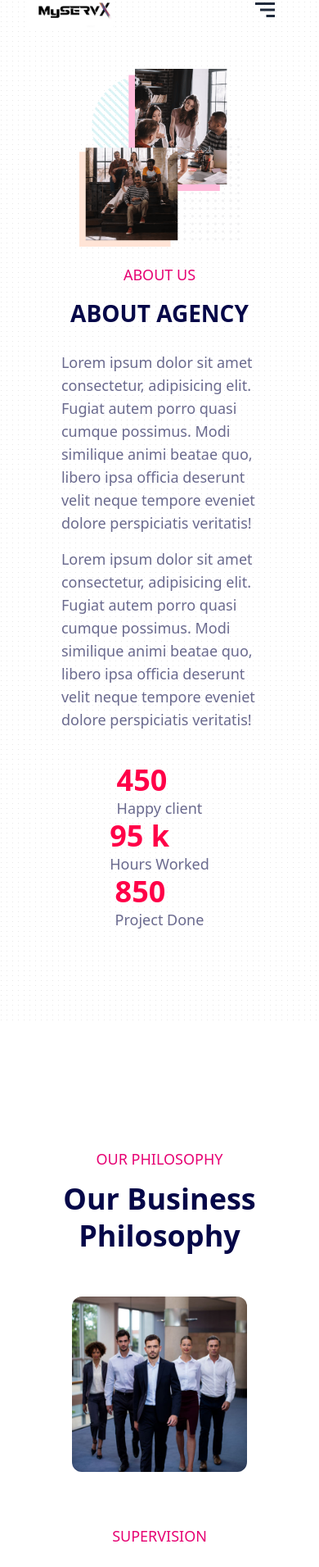
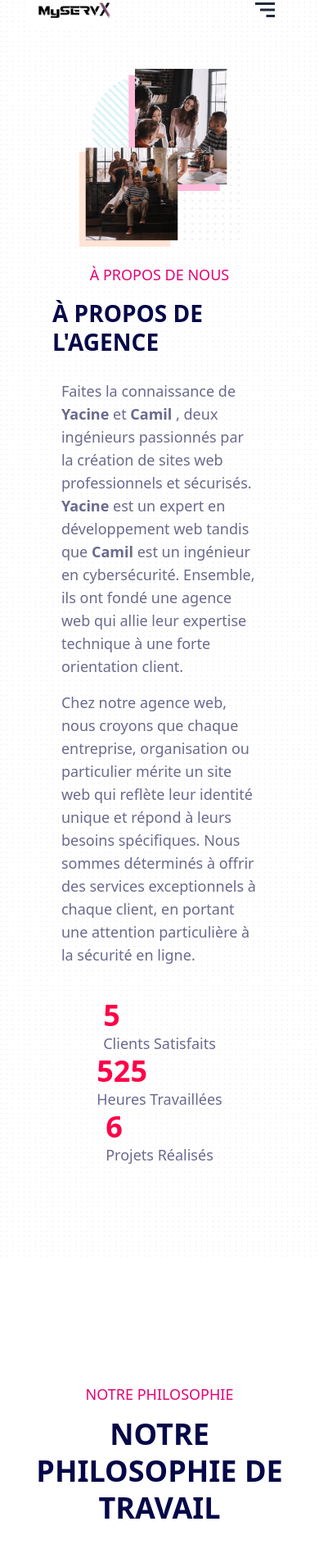
Before and after one commit to anesszereg/My_ServX, a Next.js app: page /AgencyPage in a window 390 px wide. Shown: the part 28-1940 px from the top of the page at 82% size. Built offline with nearby package versions, Linux system fonts and the light colour scheme.

Commit message:
modification des texte dans la page About Agency

```diff
--- a/src/components/Header/Navlinks.jsx
+++ b/src/components/Header/Navlinks.jsx
@@ -34,7 +34,7 @@ const Navlinks = ({visible,setVisible,setActiveNav,activeNav}) => {
           <li className="h-full  uppercase group font-medium tracking-wider grid place-items-center  text-gray-800 w-full relative">
               {/* left and translate to center the bottom gradient */}
               <div className="absolute  group-hover:left-0 right-0   transition-all ease-in-out duration-500 group-hover:w-full w-0 h-[4px] bottom-0  bg-gradient-to-r from-sky-400 to-indigo-400"></div>
-              <Link className="h-full cursor-pointer w-24 flex  items-center" smooth offset={-100} href='/AgencyPage'>About Us</Link>
+              <Link className="h-full cursor-pointer w-24 flex  items-center" smooth offset={-100} href='/AgencyPage'>L&apos;agence</Link>
             </li>
 
         </ul>
--- a/src/components/Home/AboutCompany.jsx
+++ b/src/components/Home/AboutCompany.jsx
@@ -40,29 +40,27 @@ function AboutCompany() {
                     />
             </div>
             <div className="flex flex-col lg:items-start items-center gap-4 lg:w-2/6 lg:h-2/6">
-                <p ref={title} className='text-work  opacity-0 translate-y-4  font-normal text-lg'>
-                    ABOUT US
-                </p>
-                <p ref={subtitle} className='text-work-card leading-tight  font-bold lg:text-5xl text-[28px] mb-3 opacity-0 translate-y-4 '>ABOUT AGENCY</p>
+                 {<p ref={title} className='text-work  opacity-0 translate-y-4  font-normal text-lg'>
+                 &Agrave; PROPOS DE NOUS
+                </p> }
+                <p ref={subtitle} className='text-work-card leading-tight  font-bold lg:text-5xl text-[28px] mb-3 opacity-0 translate-y-4 '>&Agrave; PROPOS DE L&apos;AGENCE</p>
                 <p ref={text} className='text-text-blog  text-lg w-11/12 opacity-0 translate-y-4 '>
-                    Lorem ipsum dolor sit amet consectetur, adipisicing elit. Fugiat autem porro quasi cumque possimus. Modi similique animi beatae quo, libero ipsa officia deserunt velit neque tempore eveniet dolore perspiciatis veritatis!
-                </p>
+                Faites la connaissance de <span className="font-bold"> Yacine </span>  et <span className="font-bold"> Camil </span>, deux ingénieurs passionnés par la création de sites web professionnels et sécurisés. <span className="font-bold"> Yacine </span> est un expert en développement web tandis que <span className="font-bold"> Camil </span> est un ingénieur en cybersécurité. Ensemble, ils ont fondé une agence web qui allie leur expertise technique à une forte orientation client.                </p>
                 <p ref={text2} className='text-text-blog  text-lg w-11/12 opacity-0 translate-y-4  '>
-                    Lorem ipsum dolor sit amet consectetur, adipisicing elit. Fugiat autem porro quasi cumque possimus. Modi similique animi beatae quo, libero ipsa officia deserunt velit neque tempore eveniet dolore perspiciatis veritatis!
-                </p>
+                Chez notre agence web, nous croyons que chaque entreprise, organisation ou particulier mérite un site web qui reflète leur identité unique et répond à leurs besoins spécifiques. Nous sommes déterminés à offrir des services exceptionnels à chaque client, en portant une attention particulière à la sécurité en ligne.                </p>
 
                 <div className="flex justify-between items-center w-10/12 flex-col md:flex-row lg:flex-row mt-6">
                         <div className="flex flex-col">
-                            <p className='font-bold text-blog1 text-4xl '><CountUp end={450} duration={4} /> </p>
-                            <p ref={text3} className='text-text-blog opacity-0 translate-y-4   text-lg'>Happy client</p>
+                            <p className='font-bold text-blog1 text-4xl '><CountUp end={5} duration={1} /> </p>
+                            <p ref={text3} className='text-text-blog opacity-0 translate-y-4   text-lg'>Clients Satisfaits</p>
                         </div>
                         <div className="flex flex-col">
-                            <p className='font-bold text-blog1 text-4xl '><CountUp end={95} duration={4} /> k</p>
-                            <p ref={text4} className='text-text-blog opacity-0 translate-y-4   text-lg'>Hours Worked </p>
+                            <p className='font-bold text-blog1 text-4xl '><CountUp end={525} duration={4} />{ /*k*/}</p>
+                            <p ref={text4} className='text-text-blog opacity-0 translate-y-4   text-lg'>Heures Travaill&eacute;es </p>
                         </div>
                         <div className="flex flex-col">
-                            <p className='font-bold text-blog1 text-4xl '><CountUp end={850} duration={4} /> </p>
-                            <p ref={text5} className='text-text-blog opacity-0 translate-y-4   text-lg'>Project Done</p>
+                            <p className='font-bold text-blog1 text-4xl '><CountUp end={6} duration={1} /> </p>
+                            <p ref={text5} className='text-text-blog opacity-0 translate-y-4   text-lg'>Projets R&eacute;alis&eacute;s</p>
                         </div>
                 </div>
 
--- a/src/components/Home/Philosophy.jsx
+++ b/src/components/Home/Philosophy.jsx
@@ -33,18 +33,19 @@ function Philosophy() {
     const content = [
         {
             title: 'SUPERVISION',
-            subTitle: 'Leadership',
-            text: 'Lorem Ipsum is simply dummy text of the printing and typesetting industry. Lorem Ipsum has been the industry s standard dummy text ever since the 1500s, when an unknown printer took a galley of type and scrambled it to make a type specimen book. Lorem Ipsum is simply dummy text of the printing and typesetting industry',
+            subTitle: "L'excellence technique",
+            text: "Nous sommes passionnés par la technologie et nous nous engageons à rester à la pointe de l'innovation. Nous nous efforçons de fournir des solutions web de qualité supérieure en utilisant les technologies les plus avancées et les meilleures pratiques du secteur.",
             url: '/assets/philo/leadership.jpg'
         }, {
-            title: 'STRENGTH',
+            title: 'NOTRE FORCE',
             subTitle: 'Team Collaboration',
-            text: 'Lorem Ipsum is simply dummy text of the printing and typesetting industry. Lorem Ipsum has been the industry s standard dummy text ever since the 1500s, when an unknown printer took a galley of type and scrambled it to make a type specimen book. Lorem Ipsum is simply dummy text of the printing and typesetting industry',
+            text: 'Nous croyons que la collaboration est essentielle pour atteindre des résultats exceptionnels. Nous travaillons en étroite collaboration avec nos clients pour comprendre leurs besoins, leurs objectifs et leurs attentes, afin de leur fournir des solutions web sur mesure qui répondent parfaitement à leurs exigences.',
             url: '/assets/philo/collaboration.jpg'
         }, {
-            title: 'QUALITY',
-            subTitle: 'Transparency & Integrity',
-            text: 'Lorem Ipsum is simply dummy text of the printing and typesetting industry. Lorem Ipsum has been the industry s standard dummy text ever since the 1500s, when an unknown printer took a galley of type and scrambled it to make a type specimen book. Lorem Ipsum is simply dummy text of the printing and typesetting industry',
+            title: 'QUALITÈ',
+            subTitle: 'Transparence & Integrité',
+            text: 'Nous considérons que la transparence est essentielle pour maintenir une relation saine et productive avec nos clients, et nous nous engageons à fournir des informations claires et précises à nos clients sur chaque aspect de leur projet de site web.',
+            text2: "Nous sommes fiers de notre réputation en matière d'intégrité et de transparence, et nous continuerons à travailler dur pour maintenir la confiance et la fidélité de nos clients.",
             url: '/assets/philo/transparency.jpg'
         },
 
@@ -53,8 +54,8 @@ function Philosophy() {
     return (
         <div className='flex flex-col items-center justify-center py-28 px-6  lg:px:20 gap-3'>
             <p ref={title} className=' translate-y-4 opacity-0  text-work text-center  font-normal text-lg'>
-                OUR PHILOSOPHY</p>
-            <p ref={subtitle} className=' translate-y-4 opacity-0  text-work-card leading-tight text-center font-bold lg:text-5xl  text-4xl mb-10'>Our Business Philosophy</p>
+                NOTRE PHILOSOPHIE</p>
+            <p ref={subtitle} className=' translate-y-4 opacity-0  text-work-card leading-tight text-center font-bold lg:text-5xl  text-4xl mb-10'>NOTRE PHILOSOPHIE DE TRAVAIL</p>
 
             <div className="flex justify-center items-center lg:w-3/6  lg:flex-row flex-col  gap-16 w-9/12 h-9/12  mb-10">
                 <div ref={cardContainer} className="flex  lg:h-5/12 lg:w-5/12 h-10/12 w-10/12 translate-y-4 opacity-0  ">
@@ -134,6 +135,10 @@ function Philosophy() {
                         {
                         content[2].text
                     }</p>
+                    <p className='text-text-blog  text-lg  '>
+                        {
+                        content[2].text2
+                    }</p>
 
                 </div>
 
```
Also changed, not shown: src/components/Home/DescribSection.jsx (+7 -7 lines).
